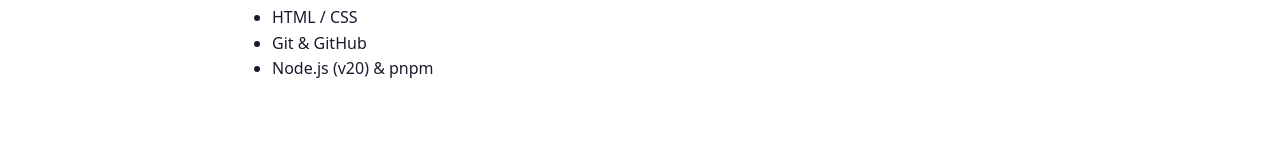
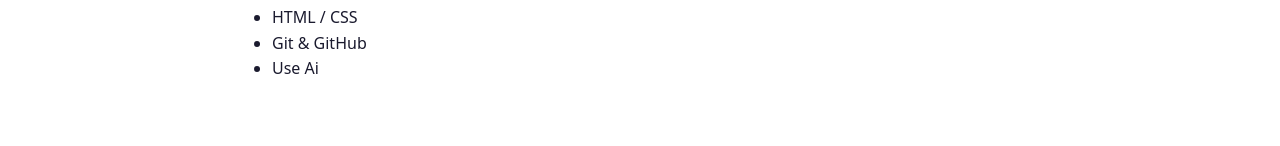
Before and after one commit to Plkrrl/codecamp-exercise-git-github, a plain HTML site: page index.html in a window 1280 px wide. Shown: the part 435-581 px from the top of the page. Drawn offline with Linux system fonts and the light colour scheme.

Commit message:
feat: add new skills to portfolio

```diff
--- a/index.html
+++ b/index.html
@@ -42,7 +42,7 @@
       <ul>
         <li>HTML / CSS</li>
         <li>Git & GitHub</li>
-        <li>Node.js (v20) & pnpm</li>
+        <li>Use Ai</li>
       </ul>
     </section>
 
```
